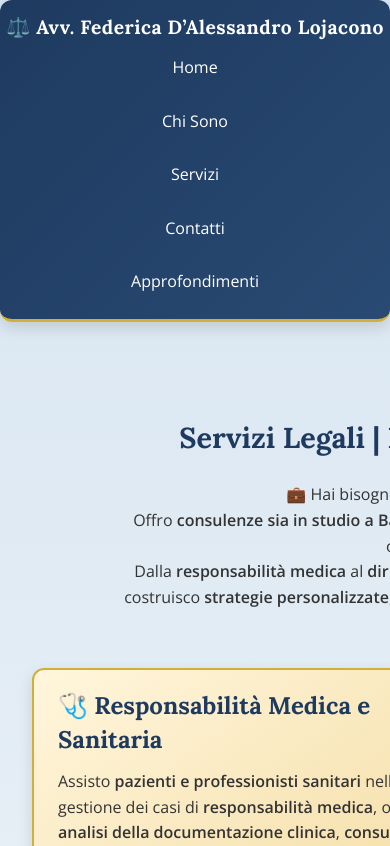
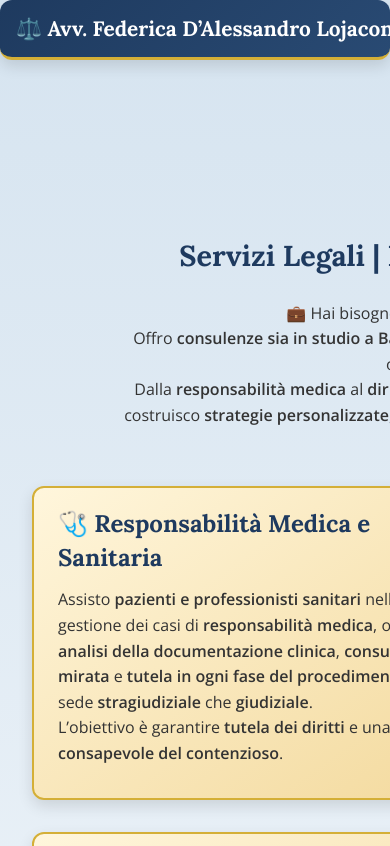
Before and after one commit to claudiasilvestri/law-firm-website, a React (Vite) app: page /services in a window 390 px wide. Shown: the top 846 px of the page. Built offline with nearby package versions, Linux system fonts and the light colour scheme.

Commit message:
link corretti

```diff
--- a/src/App.jsx
+++ b/src/App.jsx
@@ -1,4 +1,5 @@
 import { BrowserRouter as Router, Routes, Route } from "react-router-dom";
+import { HelmetProvider } from "react-helmet-async";
 import Navbar from "./components/Navbar";
 import Footer from "./components/Footer";
 import Home from "./pages/Home";
@@ -11,6 +12,7 @@ import "./css/App.css";
 
 function App() {
   return (
+    <HelmetProvider>
       <Router>
         <div className="app-wrapper">
           <Navbar />
@@ -27,6 +29,7 @@ function App() {
           <Footer />
         </div>
       </Router>
+    </HelmetProvider>
   );
 }
 
--- a/src/css/Navbar.css
+++ b/src/css/Navbar.css
@@ -1,6 +1,6 @@
 .navbar {
   background: linear-gradient(135deg, #1E3A5F, #294a73);
-  padding: 1rem 2rem;
+  padding: 0.75rem 1rem;
   display: flex;
   justify-content: space-between;
   align-items: center;
@@ -16,17 +16,15 @@
 .logo {
   font-family: 'Lora', serif;
   font-size: 1.3rem;
-  line-height: 1.2;
-  letter-spacing: 0.5px;
   font-weight: 600;
-  color: var(--white);
+  color: #fff;
   white-space: nowrap;
 }
 
 .nav-links {
   list-style: none;
   display: flex;
-  gap: 1.5rem;
+  gap: 1rem;
   margin: 0;
   padding: 0;
   align-items: center;
@@ -36,12 +34,12 @@
   font-family: 'Open Sans', sans-serif;
   font-size: 1rem;
   font-weight: 500;
-  color: var(--white);
-  position: relative;
+  color: #fff;
   text-decoration: none;
-  padding: 0.5rem 0;
+  padding: 0.4rem 0.8rem;
   border-radius: 12px;
   transition: background-color 0.3s ease, box-shadow 0.3s ease, transform 0.2s ease;
+  position: relative;
 }
 
 .nav-links a:hover,
@@ -50,12 +48,6 @@
   box-shadow: 0 12px 25px rgba(0,0,0,0.12);
   transform: translateY(-2px);
   outline: none;
-}
-
-.nav-links a:active {
-  background-color: rgba(255,255,255,0.05);
-  transform: translateY(0);
-  box-shadow: 0 6px 15px rgba(0,0,0,0.12);
 }
 
 .nav-links a::after {
@@ -74,37 +66,53 @@
   width: 100%;
 }
 
-.nav-links a:disabled {
-  color: var(--gray-dark);
-  cursor: not-allowed;
-  pointer-events: none;
-  background-color: rgba(255,255,255,0.05);
+.hamburger {
+  display: none;
+  flex-direction: column;
+  justify-content: space-between;
+  width: 25px;
+  height: 20px;
+  cursor: pointer;
 }
 
-@media (max-width: 1024px) {
-  .logo {
-    font-size: 1.2rem;
+.hamburger div {
+  height: 3px;
+  background-color: #fff;
+  border-radius: 2px;
+  transition: all 0.3s ease;
+}
+
+@media (max-width: 768px) {
+  .hamburger {
+    display: flex;
+  }
+
+  .nav-links {
+    position: absolute;
+    top: 100%;
+    left: 0;
+    right: 0;
+    background: linear-gradient(135deg, #1E3A5F, #294a73);
+    flex-direction: column;
+    align-items: center;
+    width: 100%;
+    gap: 0.5rem;
+    overflow: hidden;
+    max-height: 0;
+    transition: max-height 0.3s ease;
+  }
+
+  .nav-links.active {
+    max-height: 500px;
+  }
+
+  .nav-links a {
+    width: 90%;
+    padding: 0.5rem 0;
+    text-align: center;
   }
 }
 
-@media (max-width: 768px) {
-  .navbar {
-    flex-direction: column;
-    align-items: center;
-    padding: 1rem;
-    gap: 0.5rem;
-  }
-
-  .nav-links {
-    flex-direction: column;
-    gap: 0.75rem;
-    width: 100%;
-    align-items: center;
-  }
-
-  .nav-links a {
-    display: block;
-    width: 100%;
-    text-align: center;
-  }
+.main-content {
+  padding-top: 5rem;
 }
--- a/src/pages/About.jsx
+++ b/src/pages/About.jsx
@@ -1,6 +1,11 @@
+import { useEffect } from "react";
 import "../css/About.css";
 
 export default function About() {
+  useEffect(() => {
+    document.title = "Chi Sono | Federica D’Alessandro Lojacono";
+  }, []);
+
   return (
     <section className="about-section">
       <h1>Chi Sono | Federica D’Alessandro Lojacono</h1>
--- a/src/pages/Approfondimenti.jsx
+++ b/src/pages/Approfondimenti.jsx
@@ -1,9 +1,13 @@
-import React from "react";
+import React, { useEffect } from "react";
 import { Link } from "react-router-dom";
 import { articles } from "../data/articles.js";
 import "../css/Approfondimenti.css";
 
 export default function Approfondimenti() {
+  useEffect(() => {
+    document.title = "Approfondimenti | Federica D’Alessandro Lojacono";
+  }, []);
+
   const mesi = {
     Gennaio: 0, Febbraio: 1, Marzo: 2, Aprile: 3,
     Maggio: 4, Giugno: 5, Luglio: 6, Agosto: 7,
--- a/src/pages/Contact.jsx
+++ b/src/pages/Contact.jsx
@@ -1,10 +1,19 @@
 import React from "react";
+import { Helmet } from "react-helmet-async";
 import "../css/Contact.css";
 import ContactForm from "../components/ContactForm";
 
 export default function Contact() {
   return (
     <section className="contact-section" aria-label="Pagina Contatti">
+      <Helmet>
+        <title>Contatti | Studio Legale Federica D’Alessandro Lojacono</title>
+        <meta
+          name="description"
+          content="Per informazioni o consulenze legali contatta Federica D’Alessandro Lojacono tramite email, telefono o form online."
+        />
+      </Helmet>
+
       <div className="contact-container">
         <h2 className="contact-main-title">Contatti</h2>
         <p className="contact-subtitle">
--- a/src/pages/Home.jsx
+++ b/src/pages/Home.jsx
@@ -1,9 +1,18 @@
 import { Link } from "react-router-dom";
+import { Helmet } from "react-helmet-async";
 import "../css/Home.css";
 
 export default function Home() {
   return (
     <section className="home-section" aria-label="Pagina Home">
+      <Helmet>
+        <title>Home | Federica D’Alessandro Lojacono</title>
+        <meta
+          name="description"
+          content="Consulenza legale chiara, efficace e su misura a Bari. Federica D’Alessandro Lojacono offre supporto legale per persone, professionisti e imprese."
+        />
+      </Helmet>
+
       <div className="text-box">
         <h1>
           <span role="img" aria-label="Valigia">💼</span> Consulenza legale chiara, efficace e su misura
```
Also changed, not shown: src/pages/Services.jsx (+41 -18 lines). Lines whose indentation alone changed are shown as unchanged.
